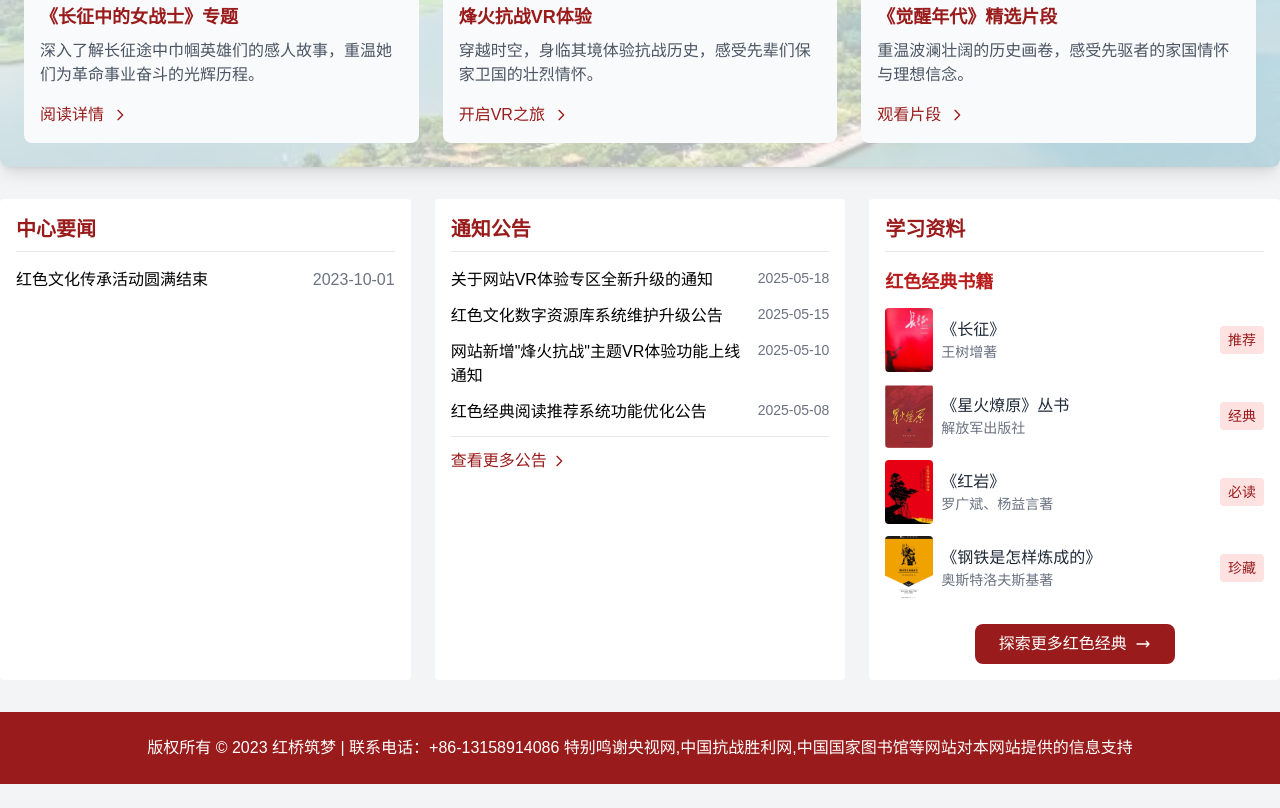
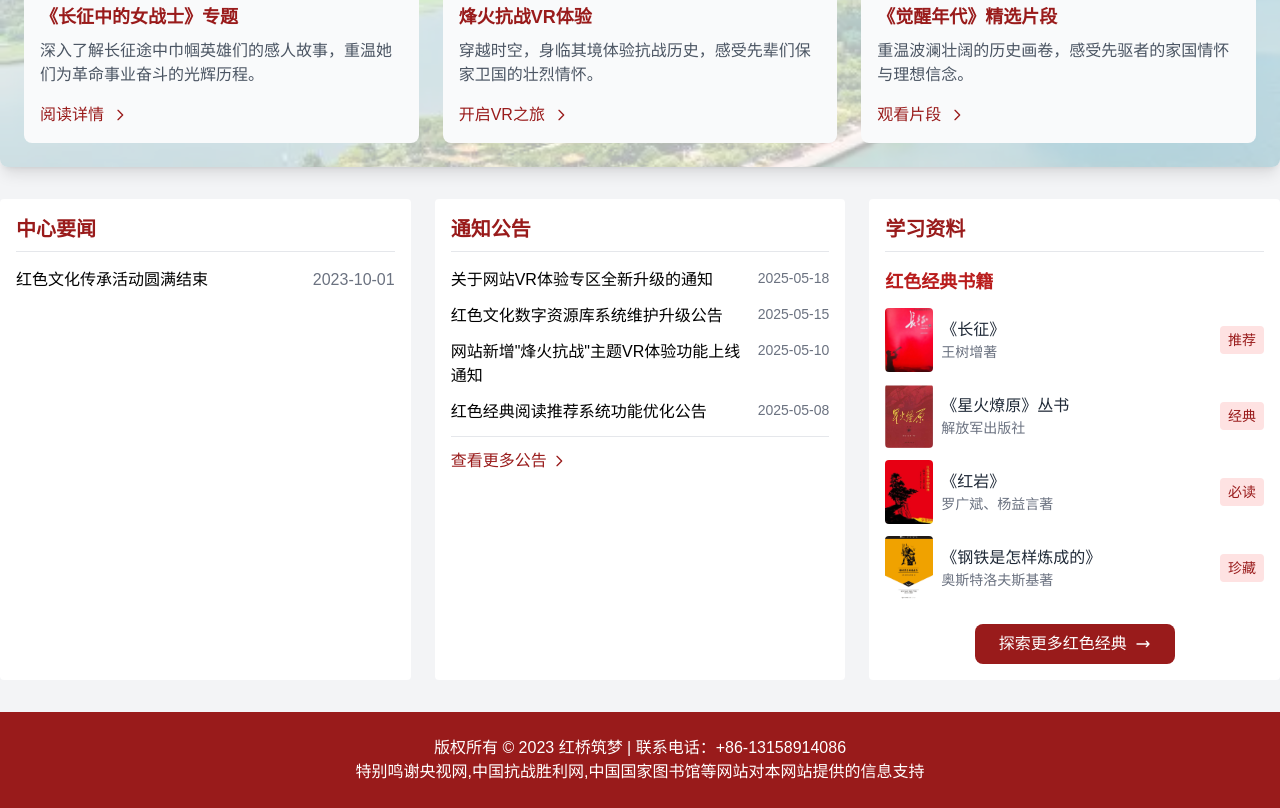
Before and after one commit to 2562799125/web1, a plain HTML site: page web/index.html in a window 1280 px wide. Shown: the part 893-1701 px from the top of the page. Before the commit the page ends 1677 px from the top, so only its background shows below. Drawn offline with nearby package versions, Linux system fonts and the light colour scheme.

```diff
--- a/web/index.html
+++ b/web/index.html
@@ -258,9 +258,8 @@
     <!-- 底部版权信息 -->
     <footer class="bg-red-800 text-white mt-8 py-6">
         <div class="container mx-auto px-4 text-center">
-            <p>版权所有 © 2023 红桥筑梦 | 联系电话：+86-13158914086
-            特别鸣谢央视网,中国抗战胜利网,中国国家图书馆等网站对本网站提供的信息支持</p>
-
+            <p>版权所有 © 2023 红桥筑梦 | 联系电话：+86-13158914086</p>
+            <p>特别鸣谢央视网,中国抗战胜利网,中国国家图书馆等网站对本网站提供的信息支持</p>
         </div>
     </footer>
 
```
